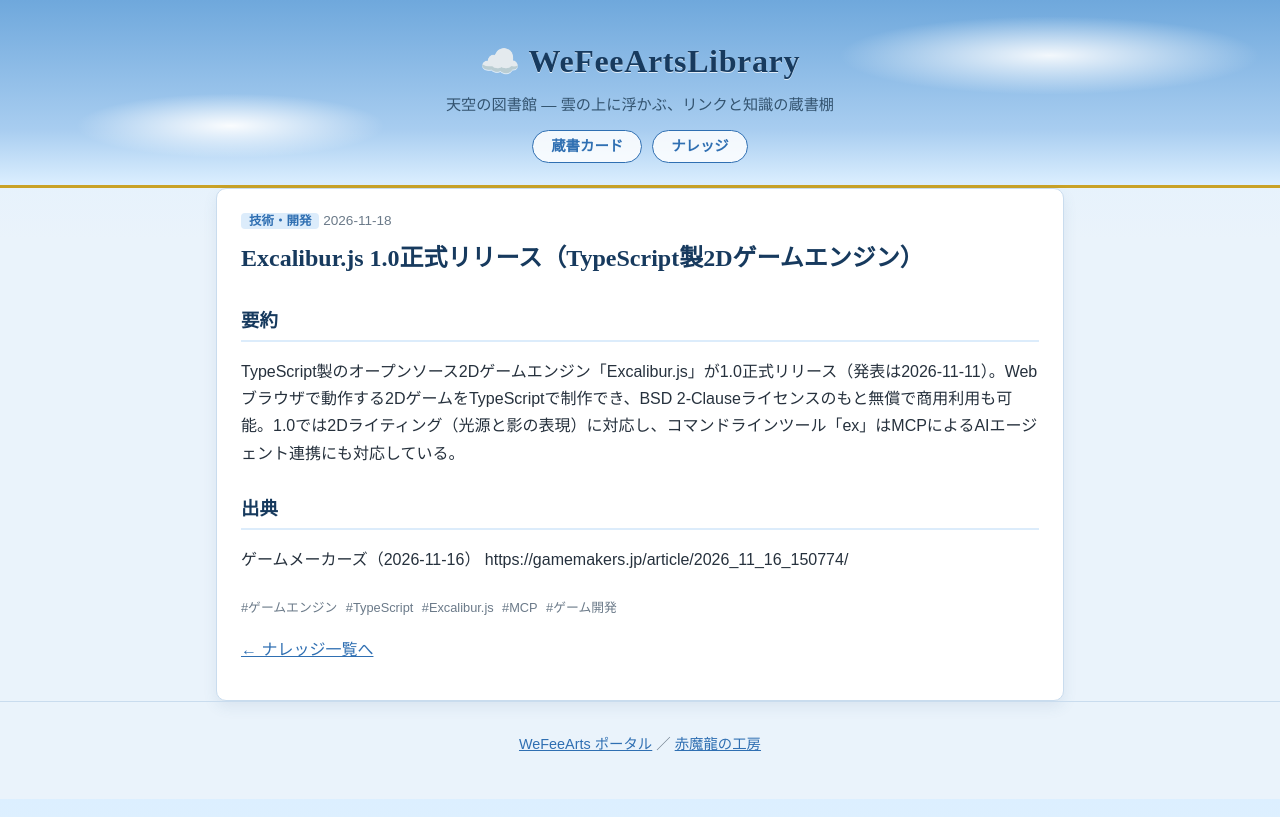
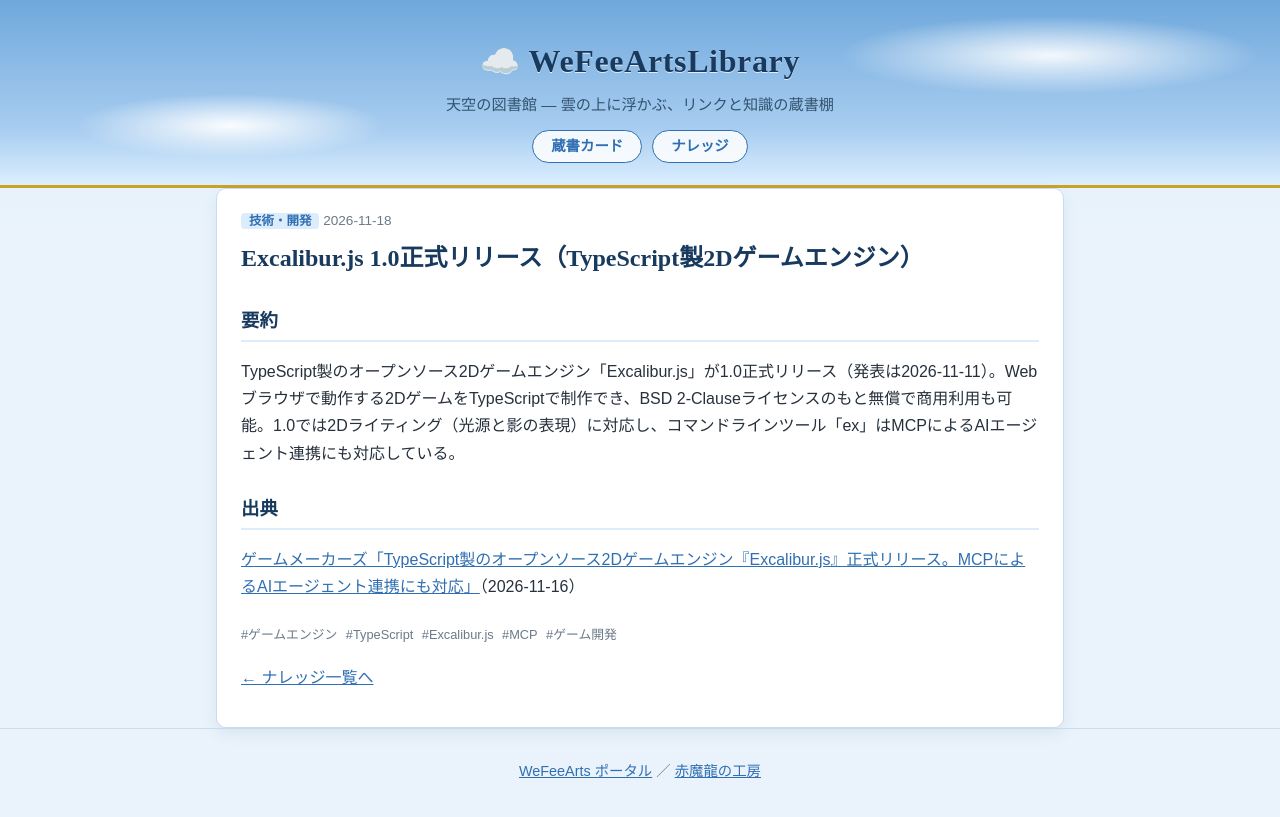
Before and after one commit to Akamaryuu/WeFeeArtsLibrary, a Jekyll site: the page built from docs/knowledge/excalibur-js-1-0.md, in a window 1280 px wide. Shown: the top 817 px of the page. Built offline with Jekyll 4.4.1, drawn with Linux system fonts in a browser that asks for light colours.

Commit message:
Excalibur記事: 出典URLをMarkdownリンク化

```diff
--- a/docs/knowledge/excalibur-js-1-0.md
+++ b/docs/knowledge/excalibur-js-1-0.md
@@ -14,5 +14,4 @@ TypeScript製のオープンソース2Dゲームエンジン「Excalibur.js」
 
 ## 出典
 
-ゲームメーカーズ（2026-11-16）
-https://gamemakers.jp/article/2026_11_16_150774/
+[ゲームメーカーズ「TypeScript製のオープンソース2Dゲームエンジン『Excalibur.js』正式リリース。MCPによるAIエージェント連携にも対応」](https://gamemakers.jp/article/2026_11_16_150774/)（2026-11-16）
```
